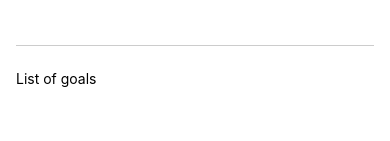
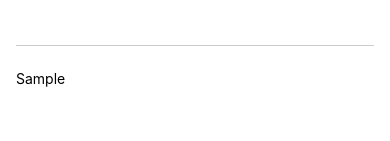
Before and after one commit to KalZheng/RN-Course, a React Native app: screen / in a window 390 px wide. Both pictures are taken after typing "Sample" into the empty fields and a click on the button "ADD GOAL". Shown: the part 159-300 px from the top of the page. Built offline with nearby package versions, Linux system fonts and the light colour scheme.

Commit message:
add to list and show in page

```diff
--- a/App.js
+++ b/App.js
@@ -3,6 +3,7 @@
 
 export default function App() {
   const [enteredGoalText, setEnteredGoalText] = useState('');
+  const [courseGoals, setCourseGoal] = useState([]);
 
   function goalInputHandler(enteredText) {
     setEnteredGoalText(enteredText)
@@ -10,6 +11,10 @@
 
   function addGoalHandler() {
     console.log(enteredGoalText);
+    setCourseGoal(currentCourseGoals => [
+      ...currentCourseGoals,
+      enteredGoalText,
+    ]);
   }
 
   return (
@@ -21,7 +26,7 @@
         <Button title="Add Goal" onPress={addGoalHandler} />
       </View>
       <View style={styles.goalsContainer}>
-        <Text>List of goals</Text>
+        {courseGoals.map((goal) => <Text key={goal} >{goal}</Text>)}
       </View>
     </View>
   );
```
